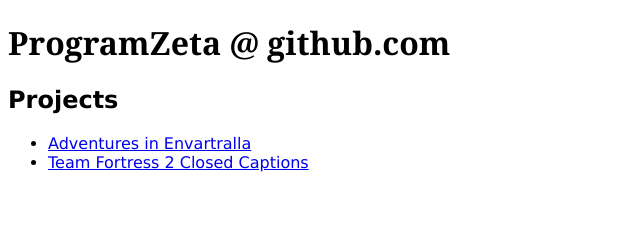
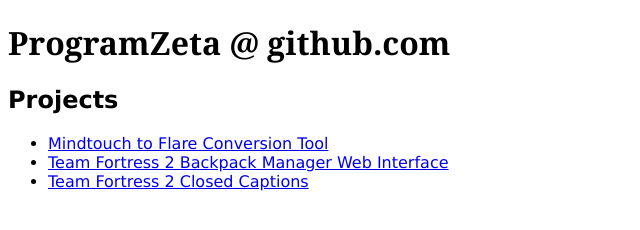
Before and after one commit to QyenidQuartz/programzeta.github.io, a plain HTML site: page index.html in a window 1280 px wide. Shown: the whole page, without its empty margins (0-640 px from the left). Drawn offline with Linux system fonts and the light colour scheme.

Commit message:
Removed old project "Adventures in Envartralla"; Added TF2BM & Mindtouch to Flare conversion

```diff
--- a/index.html
+++ b/index.html
@@ -8,7 +8,8 @@
 <h1>ProgramZeta @ github.com</h1>
 <h2>Projects</h2>
 <ul>
-<li><a href="/Adventures-in-Envartralla">Adventures in Envartralla</a></li>
+<li><a href="/Mindtouch-to-Flare-Conversion-Tool">Mindtouch to Flare Conversion Tool</a></li>
+<li><a href="/Team-Fortress-2-Backpack-Manager-Web-Interface">Team Fortress 2 Backpack Manager Web Interface</a></li>
 <li><a href="/Team-Fortress-2-Closed-Captions">Team Fortress 2 Closed Captions</a></li>
 </ul>
 </body>
```
